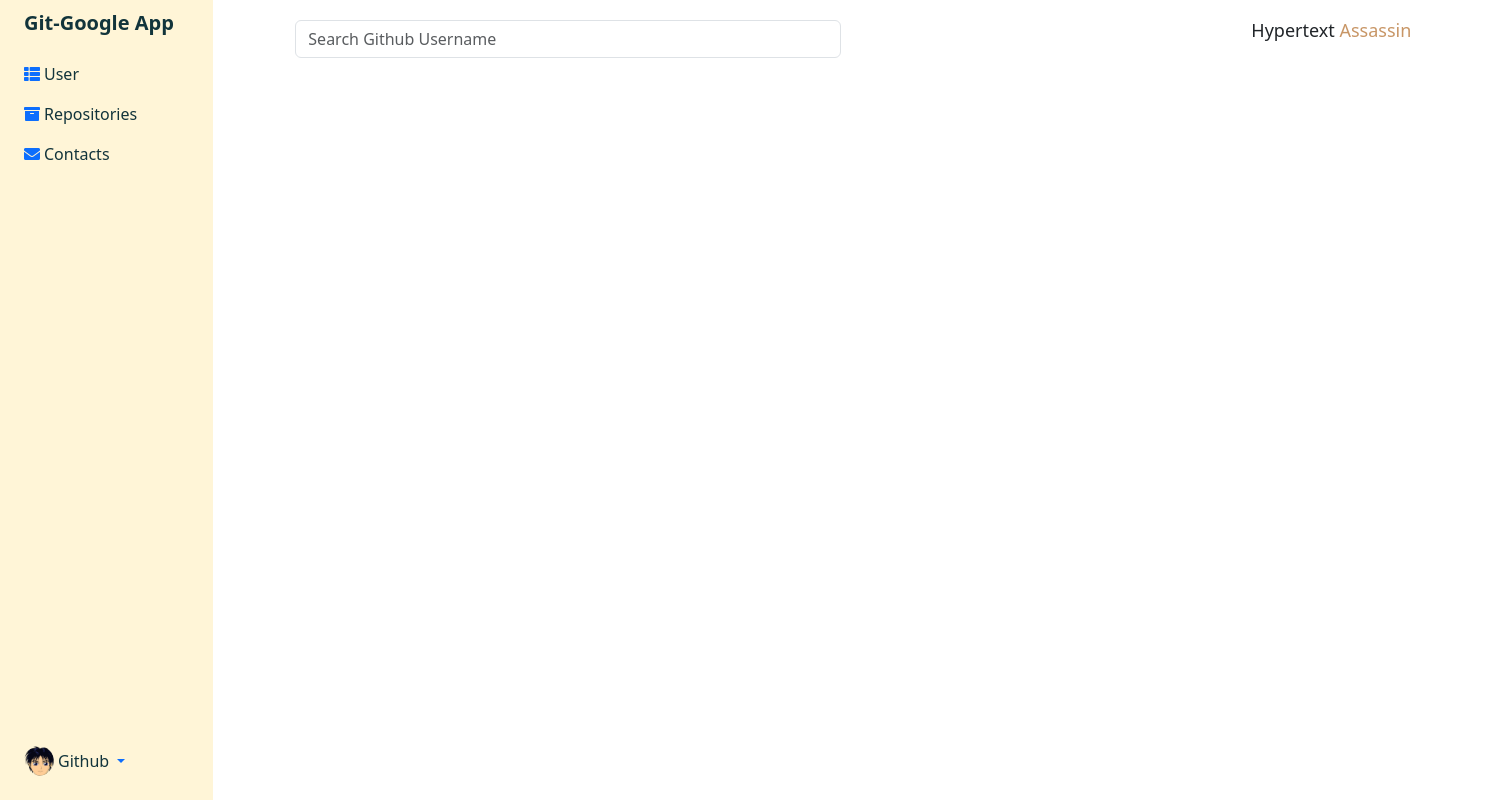
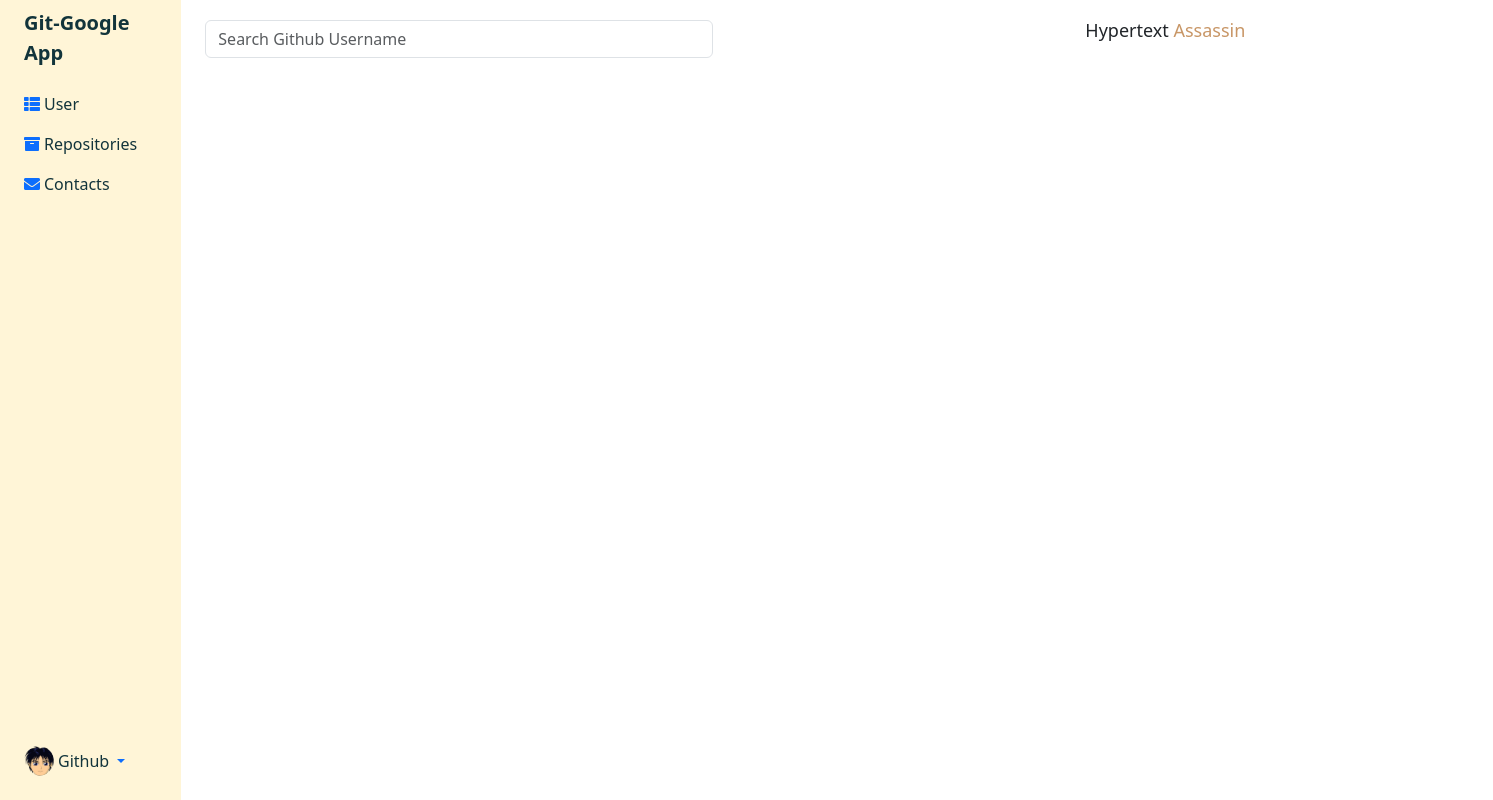
Before and after one commit to enockabere/Git-Search, an Angular app: page / in a window 1280 px wide. Shown: the whole page, 1493 px wide, since content can reach past the window. Built offline with nearby package versions, Linux system fonts and the light colour scheme.

Commit message:
add general styles to my app

```diff
--- a/src/styles.css
+++ b/src/styles.css
@@ -1,2 +1,10 @@
 /* You can add global styles to this file, and also import other style files */
-@import "~bootstrap/dist/css/bootstrap.css"
+@import "~bootstrap/dist/css/bootstrap.css";
+*{
+    margin: 0;
+    padding: 0;
+}
+body{
+    width: 85%;
+    overflow: hidden;
+}
```
